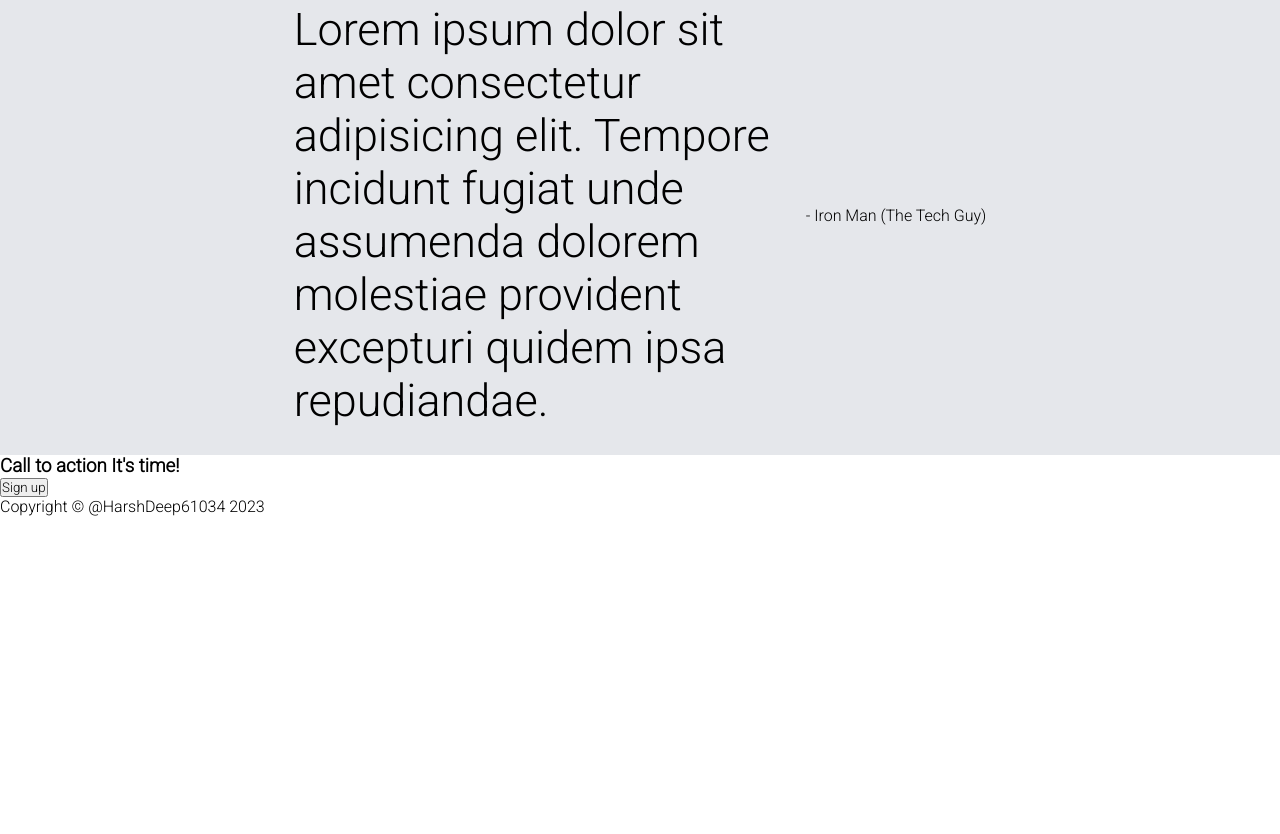
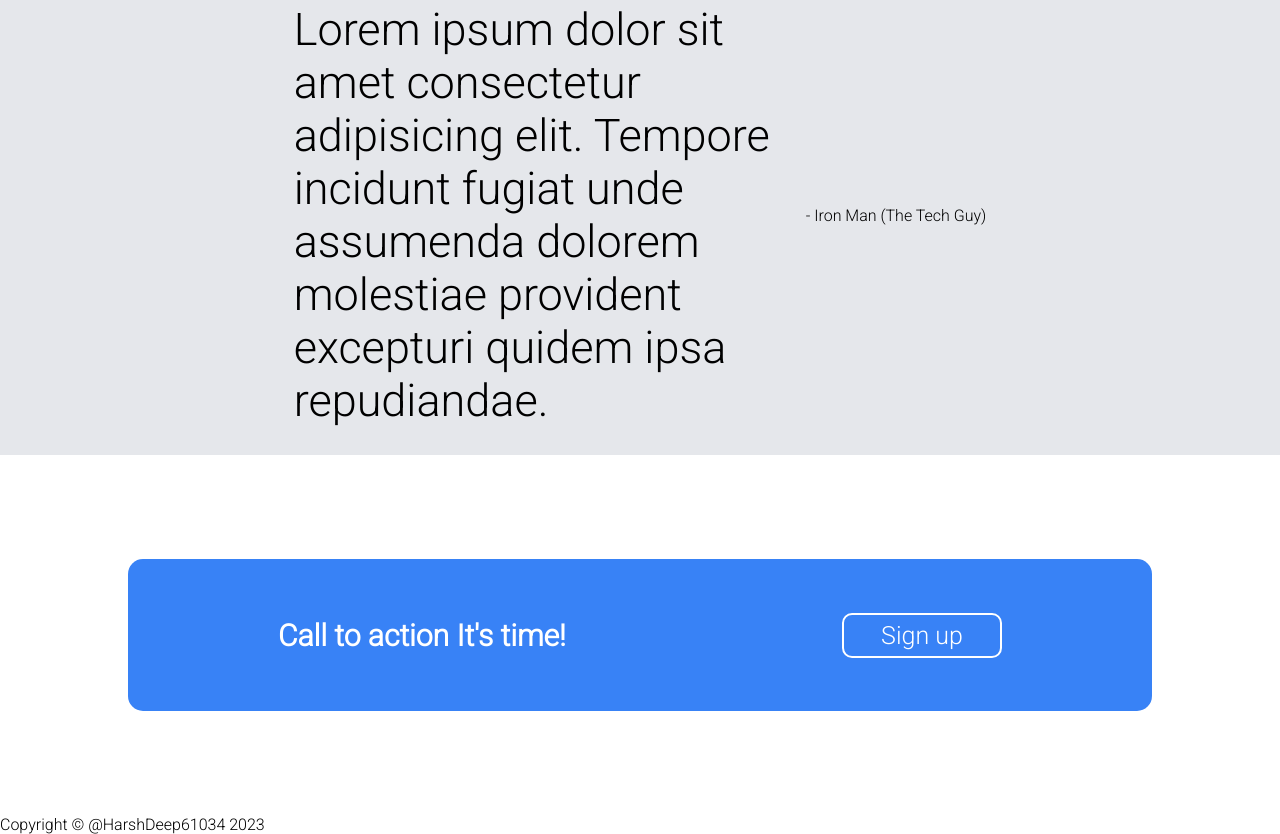
Before and after one commit to HarshDeep61034/odin-css, a plain HTML site: page index.html in a window 1280 px wide. Shown: the part 1072-1906 px from the top of the page. Before the commit the page ends 1588 px from the top, so only its background shows below. Drawn offline with Linux system fonts and the light colour scheme.

Commit message:
one more section done

```diff
--- a/index.html
+++ b/index.html
@@ -51,12 +51,10 @@
     </section>
     <section class="last">
         <div class="last-div">
-            <div class="para">
-                <h3>
+            <div>
                     Call to action It's time!
-                </h3>
             </div>
-            <div class="login">
+            <div>
                 <button type="button" class="last-btn">Sign up</button>
             </div>
         </div>
--- a/style.css
+++ b/style.css
@@ -131,3 +131,44 @@ div.qote{
     width: 40vw;
 
 }
+
+section.last{
+    width: 100vw;
+    height: 45vh;
+    display: flex;
+
+}
+.last-div{
+    margin: auto;
+    display: flex;
+    justify-content: space-between;
+    align-items: center;
+    height: 19vh;
+    width: 80vw;
+    background-color: #3882F6;
+    color: white;
+    font-size: 30px;
+    font-weight: 900;
+    padding: 0 150px;
+    border-radius: 15px;
+    box-sizing: border-box;
+}
+
+.last-btn{
+    width: 160px;
+    height: 45px;
+    border: 2px solid white;
+    color: white;
+    background: #3882F6;
+    font-size: 25px;
+    border-radius: 10px;
+    transition: all 0.4s;
+}
+
+.last-btn:hover{
+    width: 160px;
+    height: 45px;
+    border: 2px solid white;
+    color: #3882F6;
+    background: white;
+}
```
